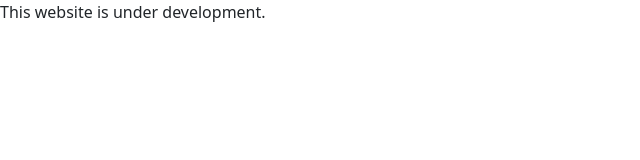
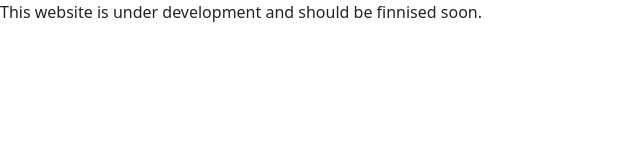
Before and after one commit to JanaRobbins/janarobbins.github.io, a plain HTML site: page index.html in a window 1280 px wide. Shown: the whole page, without its empty margins (0-640 px from the left). Drawn offline with nearby package versions, Linux system fonts and the light colour scheme.

Commit message:
Update index.html

```diff
--- a/index.html
+++ b/index.html
@@ -23,6 +23,6 @@
 <link rel="icon" type="favicon/img" sizes="300x300" href="images/j.png">
 </head>
 <body>
-This website is under development.
+This website is under development and should be finnised soon.
 </body>
 </html>
```
